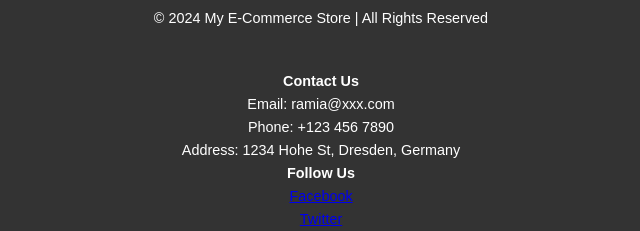
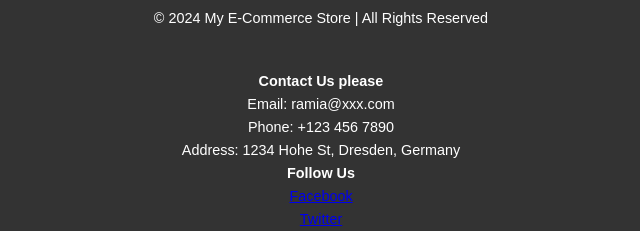
Before and after one commit to ramiaskaf1981/Week4, a plain HTML site: page Products.html in a window 1280 px wide. Shown: the part 975-1206 px from the top of the page, 319-959 px from the left. Drawn offline with Linux system fonts and the light colour scheme.

Commit message:
code commit

```diff
--- a/Products.html
+++ b/Products.html
@@ -134,7 +134,7 @@
   <footer>
     <div class="footer-container">
         <div class="footer-contact">
-            <h4>Contact Us</h4>
+            <h4>Contact Us please</h4>
             <p>Email: ramia@xxx.com</p>
             <p>Phone: +123 456 7890</p>
             <p>Address: 1234 Hohe St, Dresden, Germany</p>
```
Also changed, not shown: about.html (+1 -0 lines).
